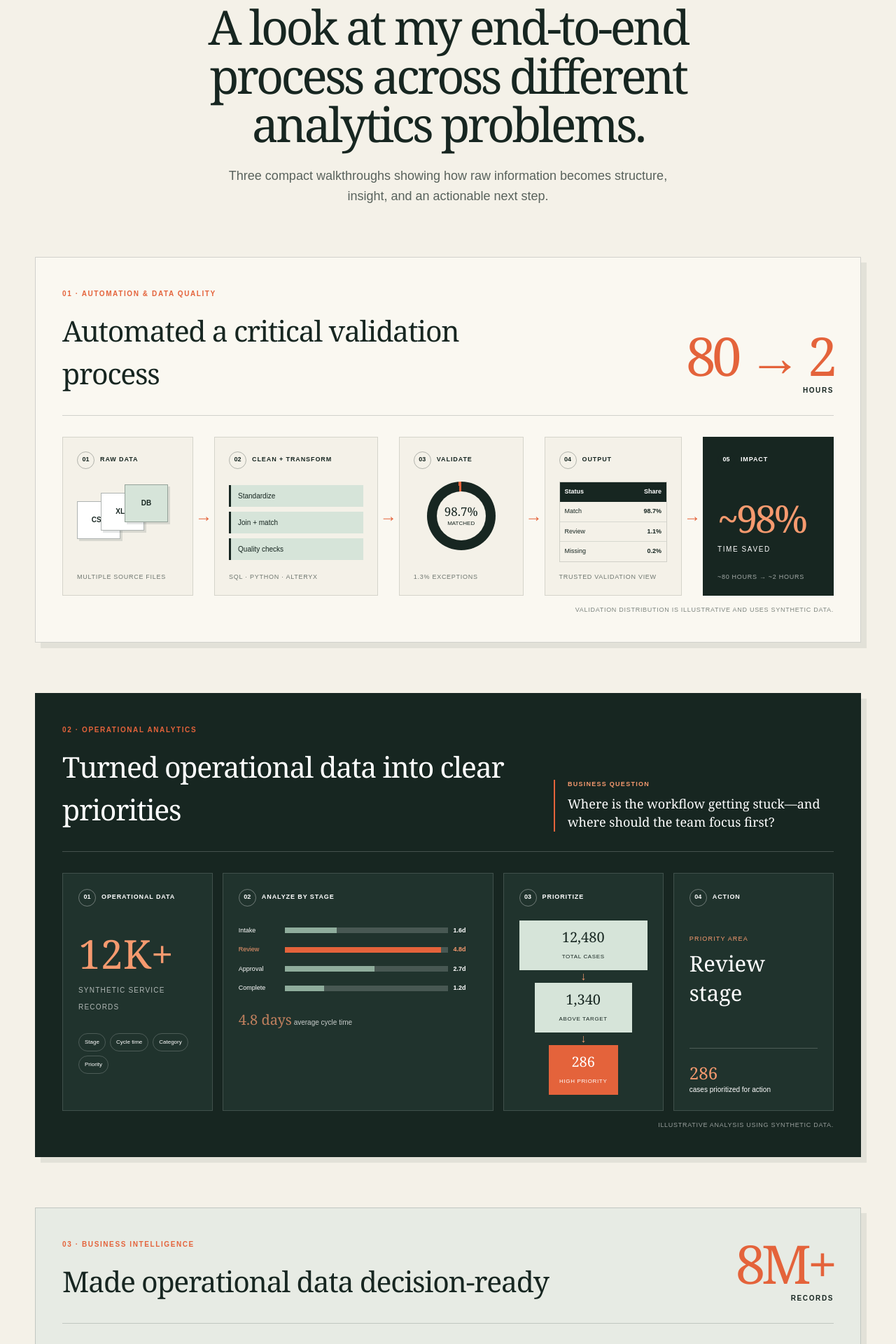
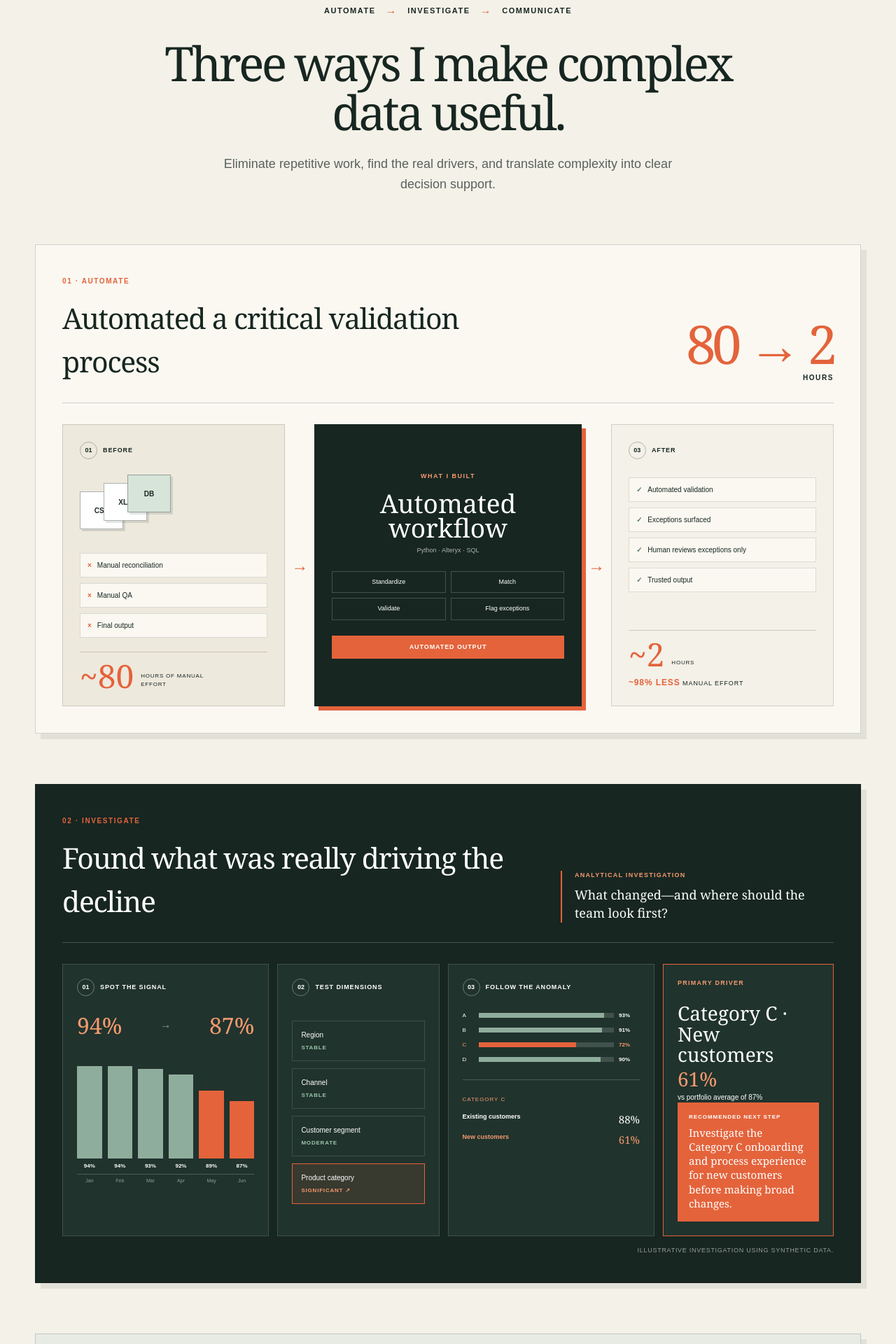
Before and after one commit to tanvikinkhabwala27/portfoliowebpage, a Next.js app: page / in a window 1280 px wide. Shown: the part 2436-4356 px from the top of the page at 70% size. Built offline with nearby package versions, Linux system fonts and the light colour scheme.

Commit message:
Revise analytics work framework

```diff
--- a/app/WorkVisuals.tsx
+++ b/app/WorkVisuals.tsx
@@ -1,74 +1,52 @@
-const workflowOne = ['Raw data', 'Clean + transform', 'Validate', 'Output', 'Impact'];
-
 function StepLabel({ index, children }: { index: number; children: React.ReactNode }) {
   return <div className="stepLabel"><span>{String(index).padStart(2, '0')}</span><strong>{children}</strong></div>;
 }
-
 function Arrow() { return <span className="processArrow" aria-hidden="true">→</span>; }
+const months = ['Jan','Feb','Mar','Apr','May','Jun'];
+const performance = [94,94,93,92,89,87];
 
 export default function WorkVisuals() {
   return <section className="visualWork" aria-labelledby="visual-work-title">
     <div className="shell visualIntro">
       <p className="kicker">How I turn data into decisions</p>
-      <h2 id="visual-work-title">A look at my end-to-end process across different analytics problems.</h2>
-      <p>Three compact walkthroughs showing how raw information becomes structure, insight, and an actionable next step.</p>
+      <div className="workFramework" aria-label="Automate, investigate, communicate"><strong>Automate</strong><span>→</span><strong>Investigate</strong><span>→</span><strong>Communicate</strong></div>
+      <h2 id="visual-work-title">Three ways I make complex data useful.</h2>
+      <p>Eliminate repetitive work, find the real drivers, and translate complexity into clear decision support.</p>
     </div>
 
     <article className="walkthrough shell automationStory">
-      <header className="walkHeader">
-        <div><span className="projectType">01 · Automation &amp; data quality</span><h3>Automated a critical validation process</h3></div>
-        <div className="walkMetric"><strong>80 → 2</strong><span>hours</span></div>
-      </header>
-      <div className="automationFlow" aria-label={workflowOne.join(' to ')}>
-        <div className="flowStep sourcesStep"><StepLabel index={1}>Raw data</StepLabel><div className="sourceStack"><span>CSV</span><span>XLS</span><span>DB</span></div><small>Multiple source files</small></div>
+      <header className="walkHeader"><div><span className="projectType">01 · Automate</span><h3>Automated a critical validation process</h3></div><div className="walkMetric"><strong>80 → 2</strong><span>hours</span></div></header>
+      <div className="beforeAfterFlow" aria-label="Before, automation, and after workflow">
+        <section className="statePanel beforePanel"><StepLabel index={1}>Before</StepLabel><div className="sourceStack"><span>CSV</span><span>XLS</span><span>DB</span></div><div className="manualSteps"><span>Manual reconciliation</span><span>Manual QA</span><span>Final output</span></div><div className="effortMetric"><strong>~80</strong><small>hours of manual effort</small></div></section>
         <Arrow />
-        <div className="flowStep transformStep"><StepLabel index={2}>Clean + transform</StepLabel><div className="transformRows"><span>Standardize</span><span>Join + match</span><span>Quality checks</span></div><small>SQL · Python · Alteryx</small></div>
+        <section className="automationCore"><span className="coreEyebrow">What I built</span><strong>Automated<br />workflow</strong><small>Python · Alteryx · SQL</small><div className="automationTasks"><span>Standardize</span><span>Match</span><span>Validate</span><span>Flag exceptions</span></div><b>Automated output</b></section>
         <Arrow />
-        <div className="flowStep validateStep"><StepLabel index={3}>Validate</StepLabel><div className="donut" aria-label="Illustrative: 98.7 percent matched"><span><strong>98.7%</strong>matched</span></div><small>1.3% exceptions</small></div>
-        <Arrow />
-        <div className="flowStep outputStep"><StepLabel index={4}>Output</StepLabel><div className="miniTable"><div><b>Status</b><b>Share</b></div><div><span>Match</span><strong>98.7%</strong></div><div><span>Review</span><strong>1.1%</strong></div><div><span>Missing</span><strong>0.2%</strong></div></div><small>Trusted validation view</small></div>
-        <Arrow />
-        <div className="flowStep impactStep"><StepLabel index={5}>Impact</StepLabel><strong className="timeSaved">~98%</strong><span>time saved</span><small>~80 hours → ~2 hours</small></div>
+        <section className="statePanel afterPanel"><StepLabel index={3}>After</StepLabel><div className="afterSteps"><span>Automated validation</span><span>Exceptions surfaced</span><span>Human reviews exceptions only</span><span>Trusted output</span></div><div className="effortMetric"><strong>~2</strong><small>hours</small></div><p><b>~98% less</b> manual effort</p></section>
       </div>
-      <p className="syntheticNote">Validation distribution is illustrative and uses synthetic data.</p>
     </article>
 
-    <article className="walkthrough shell analysisStory">
-      <header className="walkHeader">
-        <div><span className="projectType">02 · Operational analytics</span><h3>Turned operational data into clear priorities</h3></div>
-        <div className="question"><span>Business question</span><strong>Where is the workflow getting stuck—and where should the team focus first?</strong></div>
-      </header>
-      <div className="analysisCanvas">
-        <div className="recordsPanel"><StepLabel index={1}>Operational data</StepLabel><strong className="bigSynthetic">12K+</strong><span>synthetic service records</span><div className="fieldPills"><i>Stage</i><i>Cycle time</i><i>Category</i><i>Priority</i></div></div>
-        <div className="bottleneckPanel"><StepLabel index={2}>Analyze by stage</StepLabel><div className="barRows"><div><span>Intake</span><i style={{'--bar':'32%'} as React.CSSProperties}/><b>1.6d</b></div><div className="hot"><span>Review</span><i style={{'--bar':'96%'} as React.CSSProperties}/><b>4.8d</b></div><div><span>Approval</span><i style={{'--bar':'55%'} as React.CSSProperties}/><b>2.7d</b></div><div><span>Complete</span><i style={{'--bar':'24%'} as React.CSSProperties}/><b>1.2d</b></div></div><p><strong>4.8 days</strong> average cycle time</p></div>
-        <div className="funnelPanel"><StepLabel index={3}>Prioritize</StepLabel><div className="funnel"><div><strong>12,480</strong><span>total cases</span></div><b>↓</b><div><strong>1,340</strong><span>above target</span></div><b>↓</b><div><strong>286</strong><span>high priority</span></div></div></div>
-        <div className="actionPanel"><StepLabel index={4}>Action</StepLabel><span>Priority area</span><strong>Review stage</strong><p><b>286</b> cases prioritized for action</p></div>
+    <article className="walkthrough shell investigationStory">
+      <header className="walkHeader"><div><span className="projectType">02 · Investigate</span><h3>Found what was really driving the decline</h3></div><div className="question"><span>Analytical investigation</span><strong>What changed—and where should the team look first?</strong></div></header>
+      <div className="investigationCanvas">
+        <section className="trendInvestigation"><StepLabel index={1}>Spot the signal</StepLabel><div className="trendSummary"><strong>94%</strong><span>→</span><strong>87%</strong></div><div className="declineChart" aria-label="Illustrative performance decline from 94 percent in January to 87 percent in June">{performance.map((v,i)=><div key={months[i]}><i style={{height:`${(v-80)*5 + 18}%`}}/><b>{v}%</b><small>{months[i]}</small></div>)}</div></section>
+        <section className="dimensionInvestigation"><StepLabel index={2}>Test dimensions</StepLabel><div className="dimensionRows"><div><span>Region</span><b>Stable</b></div><div><span>Channel</span><b>Stable</b></div><div><span>Customer segment</span><b>Moderate</b></div><div className="signal"><span>Product category</span><b>Significant ↗</b></div></div></section>
+        <section className="categoryInvestigation"><StepLabel index={3}>Follow the anomaly</StepLabel><div className="categoryBars">{[['A',93],['B',91],['C',72],['D',90]].map(([label,value])=><div className={label==='C'?'signal':''} key={label}><span>{label}</span><i style={{'--bar':`${value}%`} as React.CSSProperties}/><b>{value}%</b></div>)}</div><div className="drillDown"><span>Category C</span><div><b>Existing customers</b><strong>88%</strong></div><div className="signal"><b>New customers</b><strong>61%</strong></div></div></section>
+        <aside className="investigationFinding"><span>Primary driver</span><strong>Category C · New customers</strong><p><b>61%</b> vs portfolio average of 87%</p><div><small>Recommended next step</small>Investigate the Category C onboarding and process experience for new customers before making broad changes.</div></aside>
       </div>
-      <p className="syntheticNote">Illustrative analysis using synthetic data.</p>
+      <p className="syntheticNote">Illustrative investigation using synthetic data.</p>
     </article>
 
     <article className="walkthrough shell biStory">
-      <header className="walkHeader">
-        <div><span className="projectType">03 · Business intelligence</span><h3>Made operational data decision-ready</h3></div>
-        <div className="walkMetric"><strong>8M+</strong><span>records</span></div>
-      </header>
+      <header className="walkHeader"><div><span className="projectType">03 · Communicate</span><h3>Made operational data decision-ready</h3></div><div className="walkMetric"><strong>8M+</strong><span>records</span></div></header>
+      <div className="clarityFrame"><strong>Complexity</strong><span>→</span><strong>Clarity</strong><span>→</span><strong>Decision</strong></div>
+      <div className="beforeAfterStrip"><span><b>Before</b> Fragmented sources · inconsistent definitions · difficult comparison</span><span><b>After</b> One model · trusted KPIs · one executive view</span></div>
       <div className="biFlow">
-        <div className="biPrep">
-          <div className="biStage"><StepLabel index={1}>Data sources</StepLabel><div className="dbSources"><span>OPS</span><span>FIN</span><span>CRM</span></div><small>Multiple operational sources</small></div>
-          <Arrow />
-          <div className="biStage"><StepLabel index={2}>SQL + data model</StepLabel><div className="modelVisual"><span>FACT</span><i/><span>KPI</span><i/><span>DIM</span></div><small>Clean · joined · structured</small></div>
-          <Arrow />
-          <div className="biStage"><StepLabel index={3}>KPI layer</StepLabel><div className="kpiList"><span>Volume</span><span>Rate</span><span>Trend</span><span>Opportunity</span></div><small>One trusted definition</small></div>
-        </div>
-        <div className="dashboard" aria-label="Illustrative executive dashboard using synthetic data">
-          <div className="dashboardTop"><div><span>Executive overview</span><small>Illustrative dashboard · synthetic data</small></div><b>Q4</b></div>
-          <div className="dashboardKpis"><div><span>Total volume</span><strong>24.8K</strong><small>↑ 8.4%</small></div><div><span>Performance</span><strong>94.2%</strong><small>↑ 2.1 pts</small></div><div><span>YoY change</span><strong>+12.6%</strong><small>on target</small></div><div><span>Opportunity</span><strong>$1.2M</strong><small>modeled</small></div></div>
-          <div className="dashboardCharts"><div className="trendChart"><span>Performance trend</span><div className="trendBars">{[38,52,46,66,72,64,84,78,92].map((h,i)=><i key={i} style={{height:`${h}%`}}/>)}</div><div className="axis"><small>Jan</small><small>Sep</small></div></div><div className="mixChart"><span>Category mix</span><div><i style={{'--size':'72%'} as React.CSSProperties}/><i style={{'--size':'54%'} as React.CSSProperties}/><i style={{'--size':'36%'} as React.CSSProperties}/></div><small>A&nbsp;&nbsp;&nbsp;&nbsp;B&nbsp;&nbsp;&nbsp;&nbsp;C</small></div><div className="compareChart"><span>Actual vs target</span><div><i/><b/></div><strong>94.2%</strong><small>Target 92%</small></div></div>
-        </div>
-        <div className="decisionBadge"><span>Decision</span><strong>Faster, more confident decisions</strong><small>Millions of records → one clear view</small></div>
+        <div className="biPrep"><div className="biStage"><StepLabel index={1}>Data sources</StepLabel><div className="dbSources"><span>OPS</span><span>FIN</span><span>CRM</span></div><small>Multiple operational sources</small></div><Arrow /><div className="biStage"><StepLabel index={2}>SQL + data model</StepLabel><div className="modelVisual"><span>FACT</span><i/><span>KPI</span><i/><span>DIM</span></div><small>Clean · joined · structured</small></div><Arrow /><div className="biStage"><StepLabel index={3}>KPI layer</StepLabel><div className="kpiList"><span>Volume</span><span>Rate</span><span>Trend</span><span>Opportunity</span></div><small>One trusted definition</small></div></div>
+        <div className="dashboard" aria-label="Illustrative executive dashboard using synthetic data"><div className="dashboardTop"><div><span>Executive overview</span><small>Illustrative dashboard · synthetic data</small></div><b>Q4</b></div><div className="dashboardKpis"><div><span>Total volume</span><strong>24.8K</strong><small>↑ 8.4%</small></div><div><span>Performance</span><strong>94.2%</strong><small>↑ 2.1 pts</small></div><div><span>YoY change</span><strong>+12.6%</strong><small>on target</small></div><div><span>Opportunity</span><strong>$1.2M</strong><small>modeled</small></div></div><div className="dashboardCharts"><div className="trendChart"><span>Performance trend</span><div className="trendBars">{[38,52,46,66,72,64,84,78,92].map((h,i)=><i key={i} style={{height:`${h}%`}}/>)}</div><div className="axis"><small>Jan</small><small>Sep</small></div></div><div className="mixChart"><span>Category mix</span><div><i style={{'--size':'72%'} as React.CSSProperties}/><i style={{'--size':'54%'} as React.CSSProperties}/><i style={{'--size':'36%'} as React.CSSProperties}/></div><small>A&nbsp;&nbsp;&nbsp;&nbsp;B&nbsp;&nbsp;&nbsp;&nbsp;C</small></div><div className="compareChart"><span>Actual vs target</span><div><i/><b/></div><strong>94.2%</strong><small>Target 92%</small></div></div></div>
+        <div className="decisionBadge"><span>Decision support</span><strong>One clear view for faster, more confident decisions</strong><small>Millions of records → trusted KPIs</small></div>
       </div>
+      <p className="syntheticNote">Dashboard values are illustrative and use synthetic data.</p>
     </article>
-
     <div className="labTeaser shell" id="analytics-lab"><div><p className="kicker">Analytics Lab</p><h2>Interested in seeing more?</h2><p>Explore the Analytics Lab to interact with dashboards and see more examples of my work in action.</p></div><a className="button" href="/analytics-lab">Explore Analytics Lab <span>→</span></a></div>
   </section>;
 }
--- a/app/page.tsx
+++ b/app/page.tsx
@@ -2,7 +2,7 @@ import WorkVisuals from './WorkVisuals';
 
 const impact = [
   { stat:'80 → 2', unit:'hours', title:'Automated a critical validation process', copy:'Built a Python and Alteryx workflow that cut manual effort by roughly 98% while strengthening audit readiness.' },
-  { stat:'$200K', unit:'annual savings', title:'Modeled a smarter operational route', copy:'Designed a predictive transportation model that identified significant recurring savings for a healthcare organization.' },
+  { stat:'ROOT CAUSE', unit:'illustrative investigation', title:'Found what was really driving the problem', copy:'Used exploratory and drill-down analysis to move from a broad performance question to a focused, actionable insight.' },
   { stat:'8M+', unit:'records', title:'Made operational data decision-ready', copy:'Delivered reporting and KPI frameworks that helped hospital leaders accelerate decisions by up to 85%.' },
 ];
 const experience = [
@@ -47,7 +47,7 @@ export default function Home() {
 
     <section className="about" id="about"><div className="shell aboutGrid"><div className="monogram" aria-hidden="true">TK<span>data → decisions</span></div><div><p className="kicker">A little about me</p><h2>Business-minded.<br />Technically fluent.</h2><p className="aboutCopy">I work at the intersection of data, technology, and business strategy. My job is not simply to build a dashboard—it’s to understand the decision behind it and make the path forward visible.</p><p className="aboutCopy">I’ve partnered with executives, finance leaders, operators, and technical teams to turn complex data into trusted systems, sharper questions, and measurable results.</p><div className="education"><span>MS, Information Systems</span><strong>Stevens Institute of Technology · GPA 3.7</strong></div></div></div></section>
 
-    <section className="work" id="work"><div className="shell"><div className="sectionHead"><p className="kicker">Selected work</p><h2>Impact, in numbers.</h2><p>A few examples of how I’ve used analytics, automation, and business context to create meaningful outcomes.</p></div><div className="impactGrid">{impact.map((x,i)=><article className="impact" key={x.stat}><span className="case">Project 0{i+1}</span><div><strong>{x.stat}</strong><small>{x.unit}</small></div><h3>{x.title}</h3><p>{x.copy}</p></article>)}</div></div></section>
+    <section className="work" id="work"><div className="shell"><div className="sectionHead"><p className="kicker">Selected work</p><h2>Impact, in numbers.</h2><p>A few examples of how I’ve used analytics, automation, and business context to create meaningful outcomes.</p></div><div className="impactGrid">{impact.map((x,i)=><article className={`impact ${i===1?'rootCauseImpact':''}`} key={x.stat}><span className="case">Project 0{i+1}</span><div><strong>{x.stat}</strong><small>{x.unit}</small></div><h3>{x.title}</h3><p>{x.copy}</p></article>)}</div></div></section>
 
     <WorkVisuals />
 
```
Also changed, not shown: app/globals.css.
